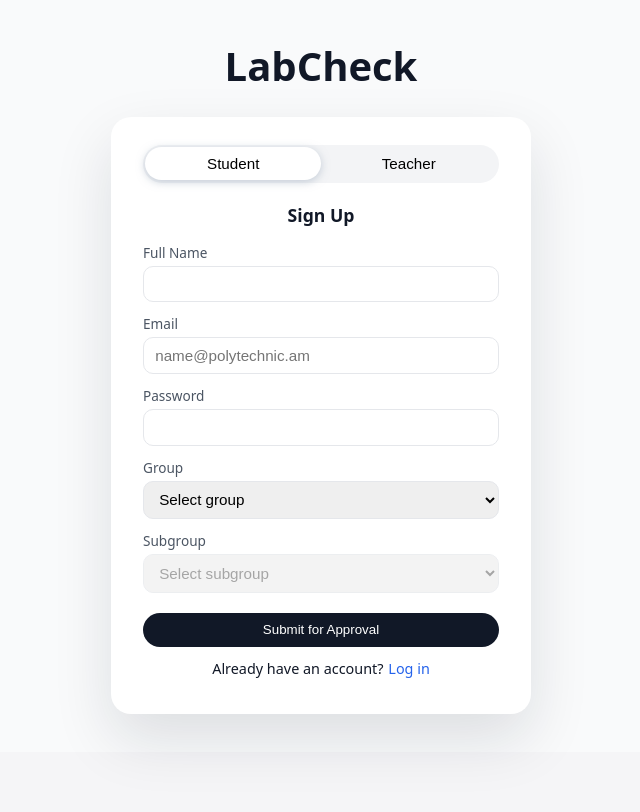
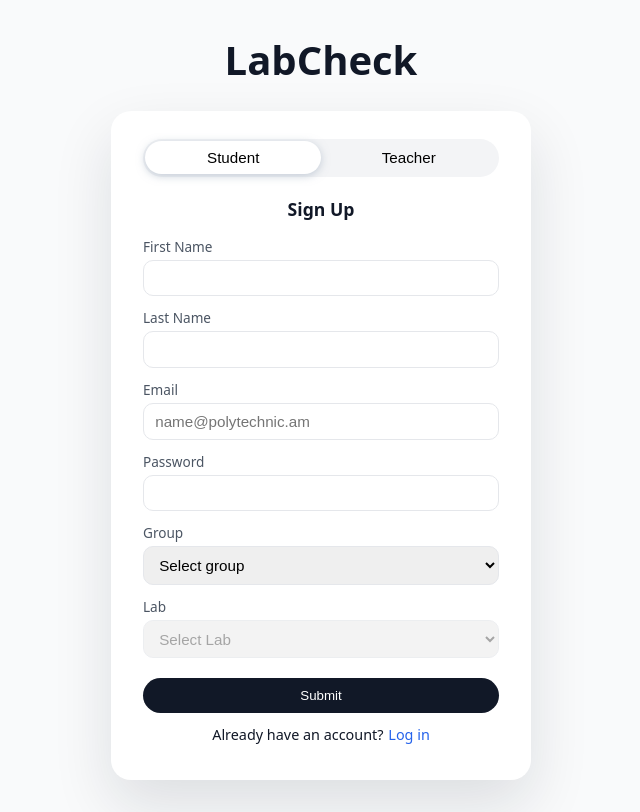
Before and after one commit to limelik/LabCheck, a React (Vite) app: page /signup in a window 1280 px wide. Shown: the whole page, without its empty margins (319-959 px from the left). Built offline with nearby package versions, Linux system fonts and the light colour scheme.

Commit message:
SignUp changes

```diff
--- a/src/data/groups.js
+++ b/src/data/groups.js
@@ -3,17 +3,17 @@ export const groups = [
     id: "TT319",
     name: "TT319",
     subgroups: [
-      { id: "TT319-1", name: "Group 1" },
-      { id: "TT319-2", name: "Group 2" },
-      { id: "TT319-3", name: "Group 3" },
+      { id: "TT319-1", name: "Lab 1" },
+      { id: "TT319-2", name: "Lab 2" },
+      { id: "TT319-3", name: "Lab 3" },
     ],
   },
   {
     id: "TT320",
     name: "TT320",
     subgroups: [
-      { id: "TT320-1", name: "Group 1" },
-      { id: "TT320-2", name: "Group 2" },
+      { id: "TT320-1", name: "Lab 1" },
+      { id: "TT320-2", name: "Lab 2" },
     ],
   },
 ];
--- a/src/pages/SignupPage.jsx
+++ b/src/pages/SignupPage.jsx
@@ -1,4 +1,3 @@
-// src/pages/SignupPage.jsx
 import { useState } from "react";
 import { useNavigate, Link } from "react-router-dom";
 import { useAuth } from "../context/AuthContext.jsx";
@@ -9,8 +8,9 @@ export default function SignupPage() {
   const navigate = useNavigate();
   const { signup } = useAuth();
 
-  const [role, setRole] = useState("student"); // "student" | "teacher"
-  const [name, setName] = useState("");
+  const [role, setRole] = useState("student");
+  const [firstName, setFirstName] = useState("");
+  const [lastName, setLastName] = useState("");
   const [email, setEmail] = useState("");
   const [password, setPassword] = useState("");
   const [groupId, setGroupId] = useState("");
@@ -32,7 +32,7 @@ export default function SignupPage() {
     }
 
     if (role === "student" && (!groupId || !subgroupId)) {
-      setError("Please choose your group and subgroup.");
+      setError("Please choose your group and lab.");
       return;
     }
 
@@ -43,7 +43,8 @@ export default function SignupPage() {
 
     try {
       signup({
-        name,
+        firstName,
+        lastName,
         email,
         password,
         role,
@@ -51,10 +52,11 @@ export default function SignupPage() {
         subgroupId: role === "student" ? subgroupId : undefined,
         departmentId: role === "teacher" ? departmentId : undefined,
       });
+
       setInfo(
         "Your registration has been sent for approval. You can log in after an administrator approves your account."
       );
-      // Small UX: go back to login after a moment
+
       setTimeout(() => navigate("/login"), 1500);
     } catch (err) {
       setError(err.message || "Signup failed.");
@@ -66,22 +68,17 @@ export default function SignupPage() {
       <div className="auth-logo">LabCheck</div>
 
       <div className="auth-card">
-        {/* Role toggle */}
         <div className="auth-toggle">
           <button
             type="button"
-            className={
-              "auth-toggle-btn" + (role === "student" ? " active" : "")
-            }
+            className={"auth-toggle-btn" + (role === "student" ? " active" : "")}
             onClick={() => setRole("student")}
           >
             Student
           </button>
           <button
             type="button"
-            className={
-              "auth-toggle-btn" + (role === "teacher" ? " active" : "")
-            }
+            className={"auth-toggle-btn" + (role === "teacher" ? " active" : "")}
             onClick={() => setRole("teacher")}
           >
             Teacher
@@ -92,12 +89,23 @@ export default function SignupPage() {
 
         <form className="auth-form" onSubmit={handleSubmit}>
           <label className="auth-label">
-            Full Name
+            First Name
             <input
               type="text"
               className="auth-input"
-              value={name}
-              onChange={(e) => setName(e.target.value)}
+              value={firstName}
+              onChange={(e) => setFirstName(e.target.value)}
+              required
+            />
+          </label>
+
+          <label className="auth-label">
+            Last Name
+            <input
+              type="text"
+              className="auth-input"
+              value={lastName}
+              onChange={(e) => setLastName(e.target.value)}
               required
             />
           </label>
@@ -148,7 +156,7 @@ export default function SignupPage() {
               </label>
 
               <label className="auth-label">
-                Subgroup
+                Lab
                 <select
                   className="auth-input"
                   value={subgroupId}
@@ -156,7 +164,7 @@ export default function SignupPage() {
                   required
                   disabled={!selectedGroup}
                 >
-                  <option value="">Select subgroup</option>
+                  <option value="">Select Lab</option>
                   {selectedGroup?.subgroups.map((sg) => (
                     <option key={sg.id} value={sg.id}>
                       {sg.name}
@@ -190,7 +198,7 @@ export default function SignupPage() {
           {info && <div className="auth-info">{info}</div>}
 
           <button type="submit" className="auth-primary-btn">
-            Submit for Approval
+            Submit
           </button>
         </form>
 
```
